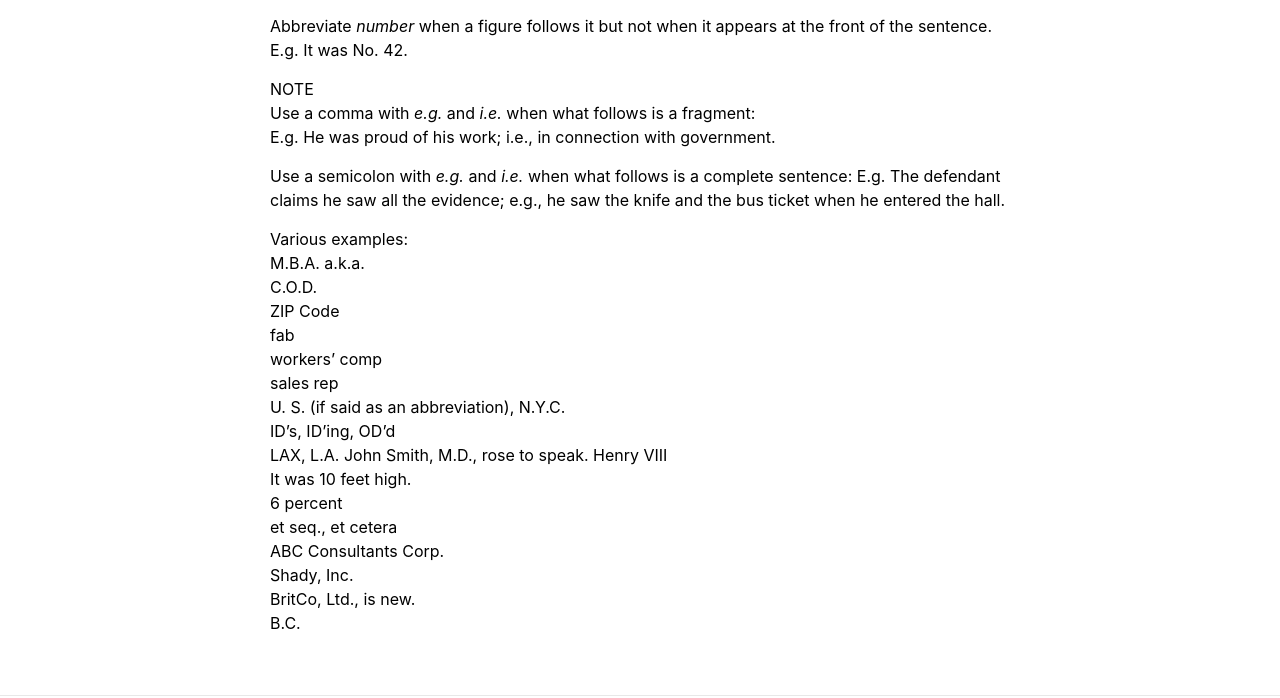
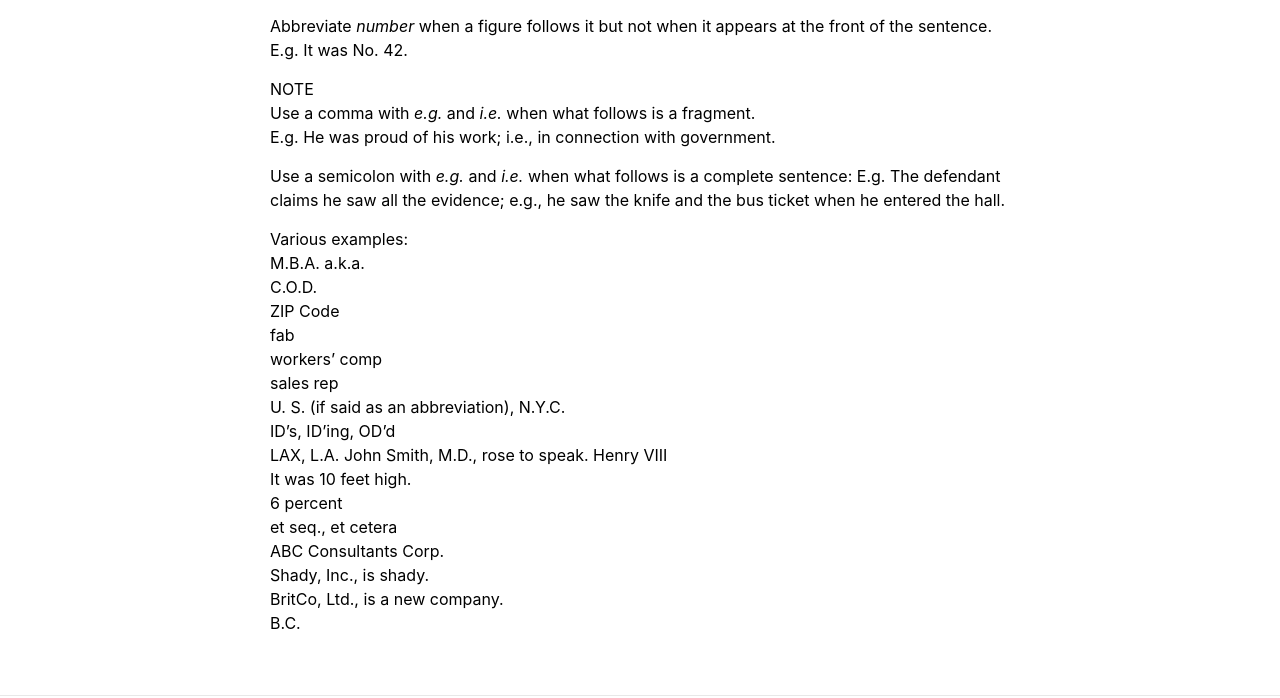
Before and after one commit to NickPax/my-website, a Jekyll site: the page built from _structures/abbreviations.md, in a window 1280 px wide. Shown: the part 378-1076 px from the top of the page. Built offline with Jekyll 4.4.1, drawn with Linux system fonts in a browser that asks for light colours.

Commit message:
yet again

```diff
--- a/_structures/abbreviations.md
+++ b/_structures/abbreviations.md
@@ -17,7 +17,7 @@ Abbreviate *number* when a figure follows it but not when it appears at the fron
 E.g. It was No. 42.
 
 NOTE
-Use a comma with *e.g.* and *i.e.* when what follows is a fragment:
+Use a comma with *e.g.* and *i.e.* when what follows is a fragment.
 E.g. He was proud of his work; i.e., in connection with government.
 
 Use a semicolon with *e.g.* and *i.e.* when what follows is a complete sentence:
@@ -40,6 +40,6 @@ It was 10 feet high.
 6 percent
 et seq., et cetera
 ABC Consultants Corp.
-Shady, Inc.
-BritCo, Ltd., is new.
+Shady, Inc., is shady.
+BritCo, Ltd., is a new company.
 B.C.
```
Also changed, not shown: _structures/areas-of-confusion.md (added, +7 -0 lines), _structures/the-comma.md (+2 -4 lines).
